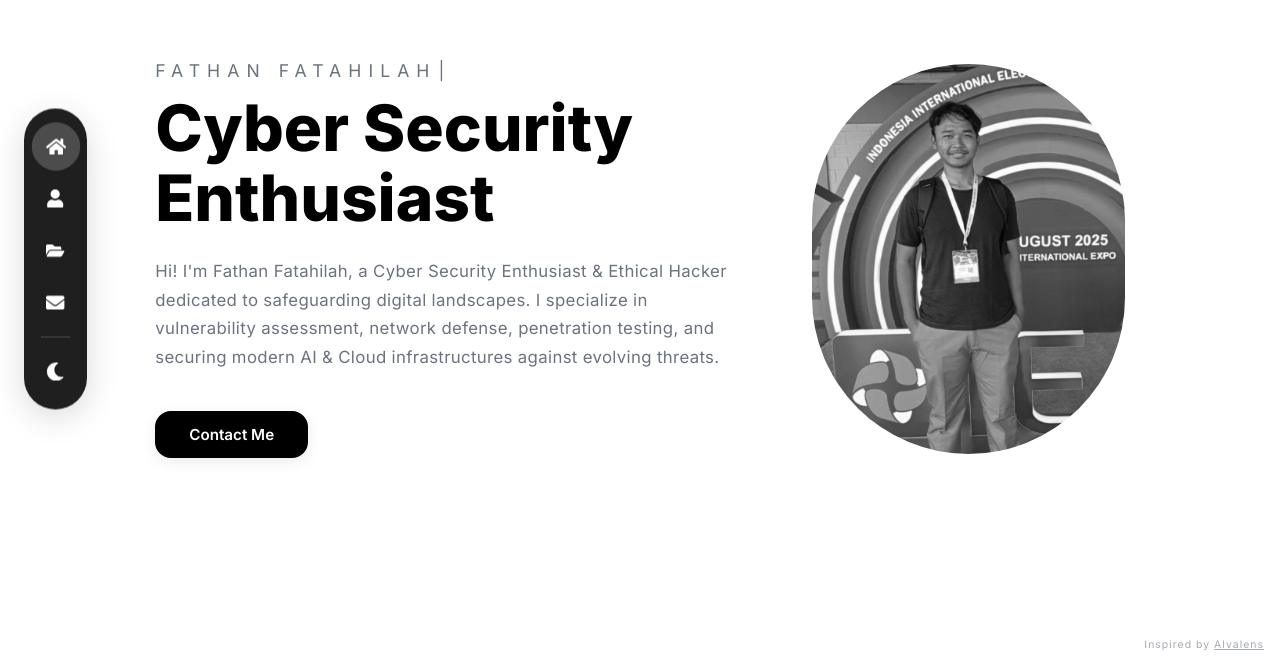
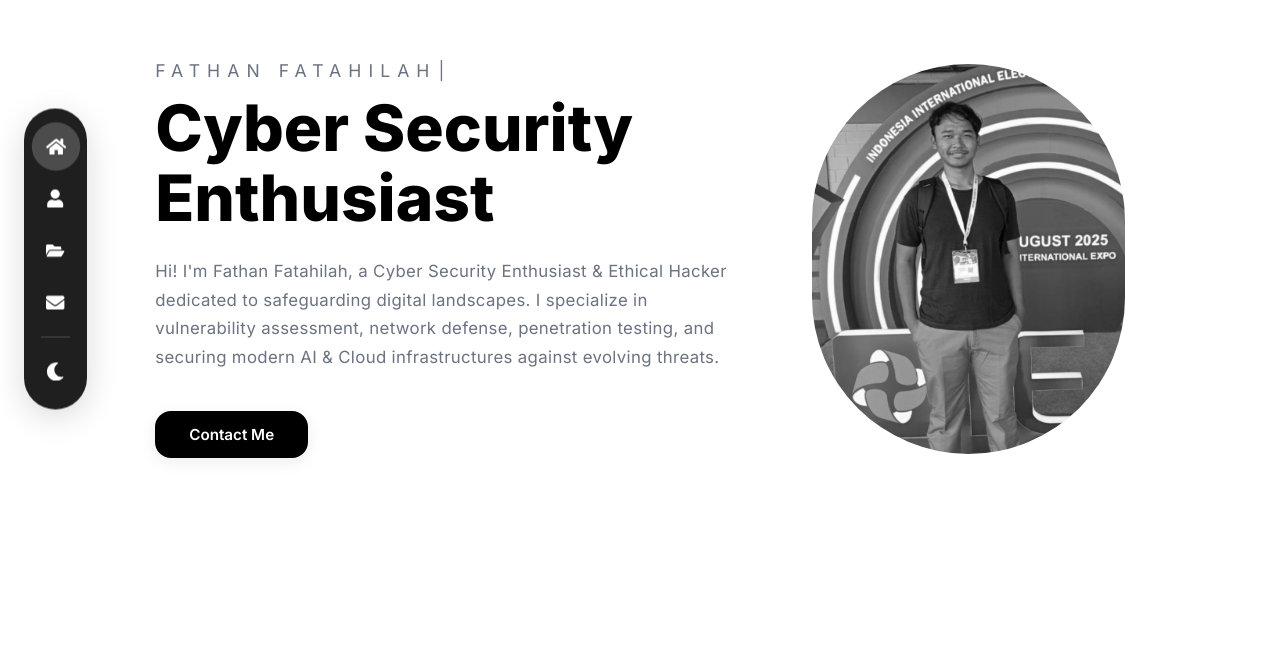
Before and after one commit to FathanF-dev/web-porto, a React (Vite) app: page / in a window 1280 px wide. Shown: the part 141-800 px from the top of the page. Built offline with nearby package versions, Linux system fonts and the light colour scheme.

Commit message:
chore: remove inspired by alvalens text and styles

```diff
--- a/src/App.jsx
+++ b/src/App.jsx
@@ -154,9 +154,6 @@ function App() {
         <ProjectsDetail onClose={closeDetail} />
       )}
 
-      <div className="inspired-badge">
-        Inspired by <a href="https://www.alvalens.my.id" target="_blank" rel="noopener noreferrer">Alvalens</a>
-      </div>
     </>
   );
 }
--- a/src/index.css
+++ b/src/index.css
@@ -431,28 +431,6 @@ img {
   50% { transform: scaleY(0.5); opacity: 0.4; }
 }
 
-/* ===== INSPIRED BY BADGE ===== */
-.inspired-badge {
-  position: fixed;
-  bottom: 0.5rem;
-  right: 1rem;
-  font-size: 0.65rem;
-  color: var(--text-secondary);
-  letter-spacing: 0.1em;
-  z-index: 90;
-  opacity: 0.6;
-  transition: opacity 0.3s;
-}
-
-.inspired-badge:hover {
-  opacity: 1;
-}
-
-.inspired-badge a {
-  color: var(--text-secondary);
-  text-decoration: underline;
-}
-
 /* ===== ANIMATIONS ===== */
 .anim {
   opacity: 0;
```
